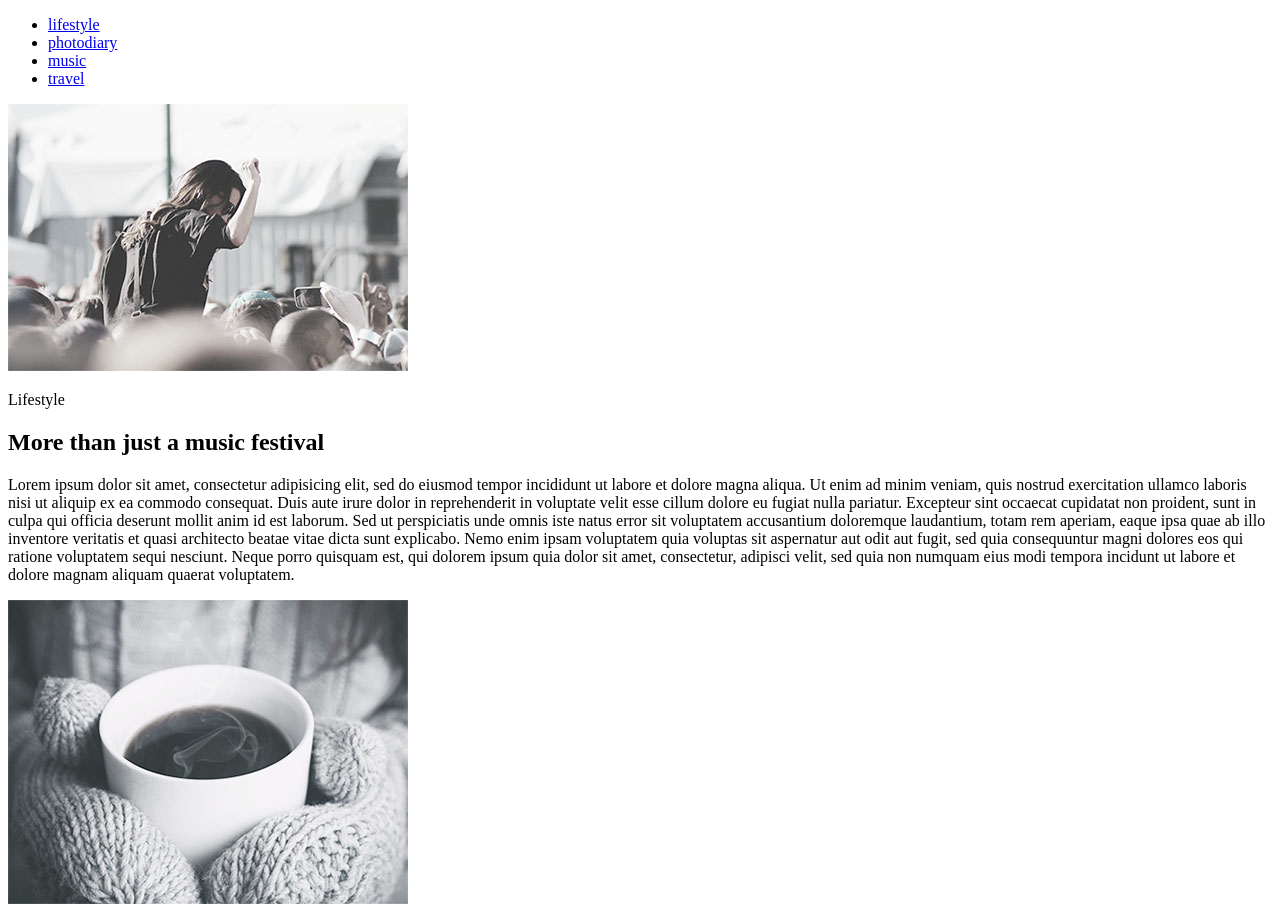
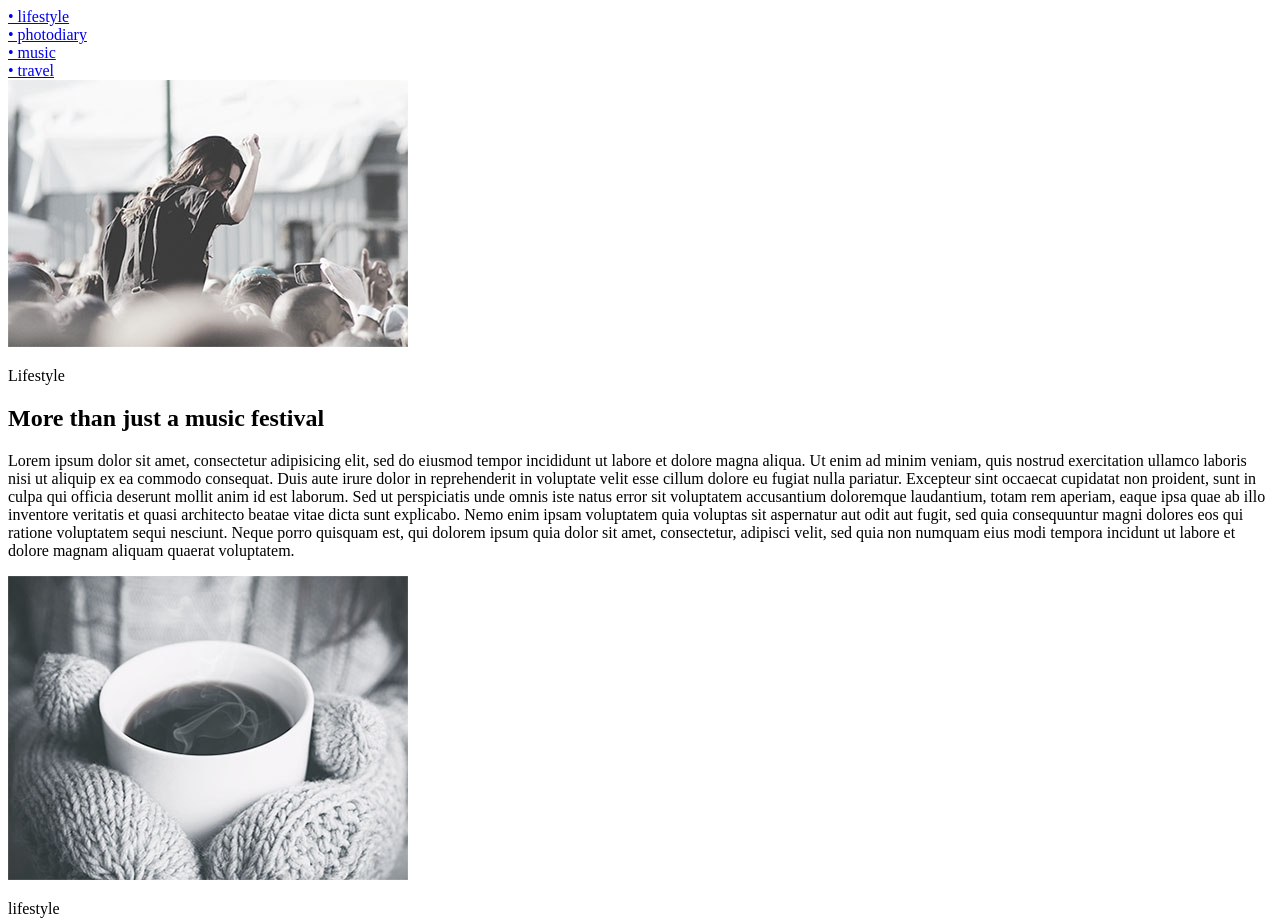
Before and after one commit to maximusII/goit-fe-course, a plain HTML site: page module-1/index.html in a window 1280 px wide. Shown: the top 921 px of the page. Drawn offline with Linux system fonts and the light colour scheme.

Commit message:
Mentor's comments

```diff
--- a/module-1/index.html
+++ b/module-1/index.html
@@ -6,19 +6,17 @@
     <meta http-equiv="X-UA-Compatible" content="ie=edge">
     <title>Module_1</title>
   </head>
-
   <body>
     <header>
       <nav>
-        <ul>
-          <li><a href="#lifestyle">lifestyle</a></li>
-          <li><a href="#photodiary">photodiary</a></li>
-          <li><a href="#">music</a></li>
-          <li><a href="#">travel</a></li>
-        </ul>
+        <a href="#lifestyle">&bull; lifestyle</a><br>
+        <a href="#photodiary">&bull; photodiary</a><br>
+        <a href="#">&bull; music</a><br>
+        <a href="#">&bull; travel</a>
       </nav>
     </header>
     <main>
+      <section>
         <article>
           <a id="lifestyle"></a>
           <img src="img/photo1.jpg" alt="Crowd">
@@ -109,6 +107,7 @@
           quaerat voluptatem.
           </p>
         </article>
+      </section>
     </main>
     <button>load more</button>
   </body>
```
Lines whose indentation alone changed are shown as unchanged.
